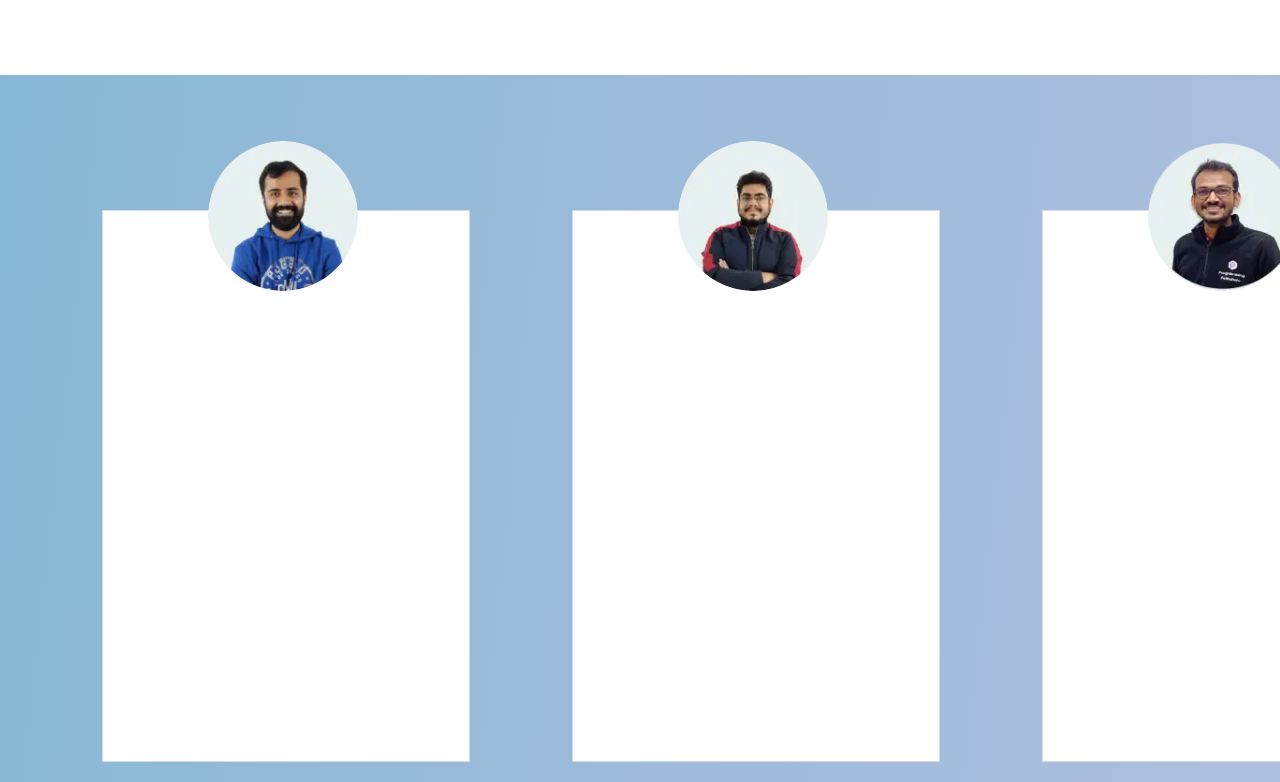
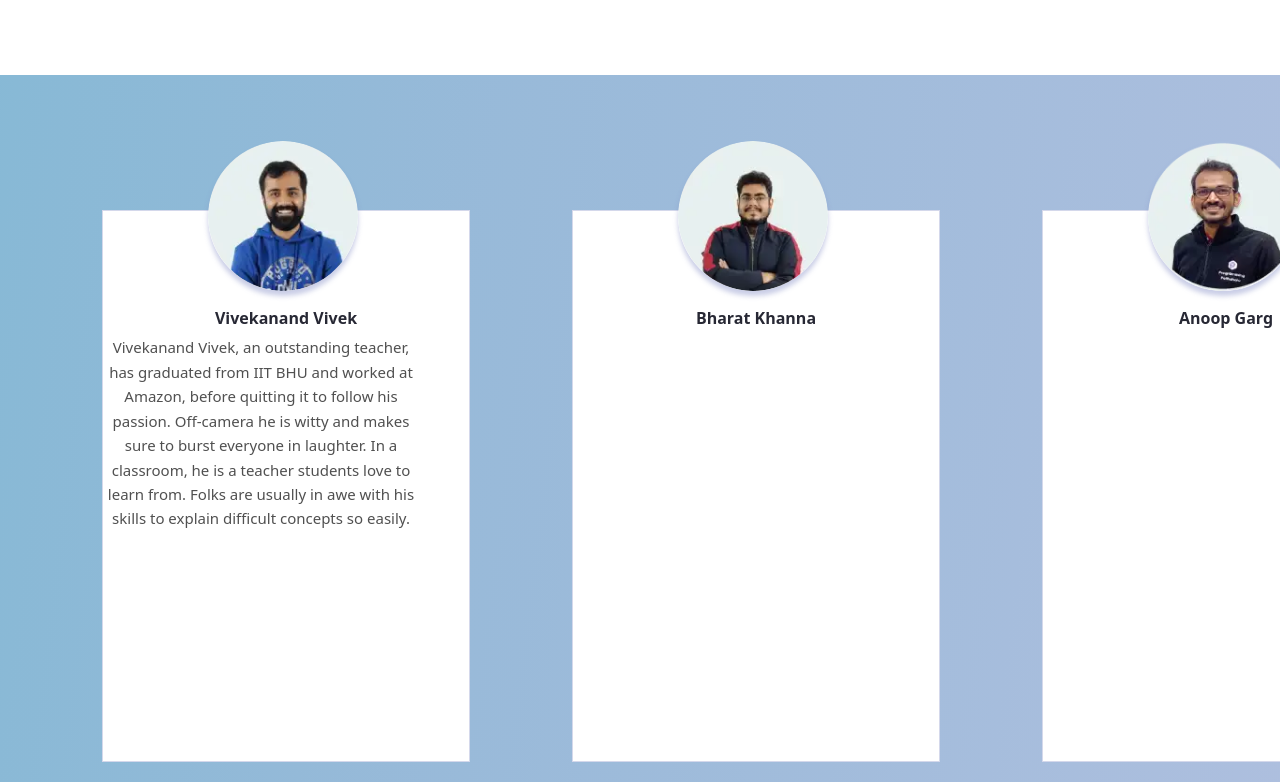
Before and after one commit to uphargarg-0510/programming_pathshala_dashboard_uphar-garg_12006715, a plain HTML site: page index.html in a window 1280 px wide. Shown: the part 4821-5603 px from the top of the page. Drawn offline with nearby package versions, Linux system fonts and the light colour scheme.

Commit message:
8th commit

```diff
--- a/css/index.css
+++ b/css/index.css
@@ -995,4 +995,40 @@ font-style: normal; */
     height: 150px;
     margin-top: -70px;
     margin-left: 105px;
+    box-shadow: 0px 5px 5px rgba(132, 141, 199, 0.44);;
 }
+
+.name
+{
+    /* position: absolute; */
+    width: 147px;
+height: 20px;
+margin-top: 16px;
+margin-bottom: 8px;
+font-weight: 600;
+font-size: 16px;
+line-height: 149.8%;
+/* or 24px */
+
+
+color: #272834;
+}
+
+#brief-vivek
+{
+    width: 316px;
+height: 250px;
+left: 123px;
+top: 5300px;
+
+/* font-family: 'Poppins';
+font-style: normal; */
+font-weight: 400;
+font-size: 15px;
+line-height: 163.8%;
+/* or 25px */
+
+text-align: center;
+
+color: #505050;
+}
--- a/index.html
+++ b/index.html
@@ -390,15 +390,15 @@
                     <i class="fa fa-quote-left fa-3x" style="color: rgba(132, 141, 199, 0.44);;" aria-hidden="true"></i>
                 </div>
 
-                <div
-                    style="color: black;font-weight: 400;font-size: 18px;line-height: 149.8%;width: 683px;height: 75px;
+                <div style="color: black;font-weight: 400;font-size: 18px;line-height: 149.8%;width: 683px;height: 75px;
                     margin-left: 300px; width: 600px;">
                     Whatever I am today, I owe it to Programming Pathshala and their life changing course “Renaissance”.
                     I think it is pretty much all we need to build problem solving skills.
                 </div>
 
-                <div style="margin-left: 300px;margin-top: 35px;  width: 336px;height: 30px;font-weight: 600;font-size: 20px;line-height: 149.8%;">
-                    Zeal Vagadia  <i class="fa fa-linkedin-square" aria-hidden="true"></i>
+                <div
+                    style="margin-left: 300px;margin-top: 35px;  width: 336px;height: 30px;font-weight: 600;font-size: 20px;line-height: 149.8%;">
+                    Zeal Vagadia <i class="fa fa-linkedin-square" aria-hidden="true"></i>
                     <br>
                     <span style="font-weight: 400;">Software Engineer at Amazon</span>
                 </div>
@@ -406,7 +406,9 @@
                 <div style="display: flex; float: left; margin-top: 150px; margin-left: 450px;">
                     <div style=" background-color: #C4C4C4; width: 15px;height: 15px; border-radius: 50px;"></div>
 
-                    <div style="margin-left: 20px; margin-right: 20px; background-color: #3E8EBC; width: 15px;height: 15px; border-radius: 50px;"></div>
+                    <div
+                        style="margin-left: 20px; margin-right: 20px; background-color: #3E8EBC; width: 15px;height: 15px; border-radius: 50px;">
+                    </div>
 
                     <div style="background-color: #C4C4C4; width: 15px;height: 15px; border-radius: 50px;"></div>
                 </div>
@@ -436,14 +438,35 @@
 
             <div class="sub-card-1">
                 <img class="pics" src="pics/VivekTeamImg.png" alt="">
+                <center><div class="name">
+                    Vivekanand Vivek
+                </div></center>
+
+                <div>
+
+                </div>
+
+                <div id="brief-vivek" >
+                    Vivekanand Vivek, an outstanding teacher, has graduated from IIT BHU and worked at Amazon, before
+                    quitting it to follow his passion. Off-camera he is witty and makes sure to burst everyone in
+                    laughter.
+                    In a classroom, he is a teacher students love to learn from. Folks are usually in awe with his
+                    skills to explain difficult concepts so easily.
+                </div>
             </div>
 
             <div class="sub-card-1">
                 <img class="pics" src="pics/BharathTeamImg.png" alt="">
+                <center><div class="name" >
+                    Bharat Khanna
+                </div></center>
             </div>
 
             <div class="sub-card-1">
                 <img class="pics" src="pics/AnoopTeamImg.png" alt="">
+                <center><div class="name">
+                    Anoop Garg
+                </div></center>
             </div>
 
         </div>
```
